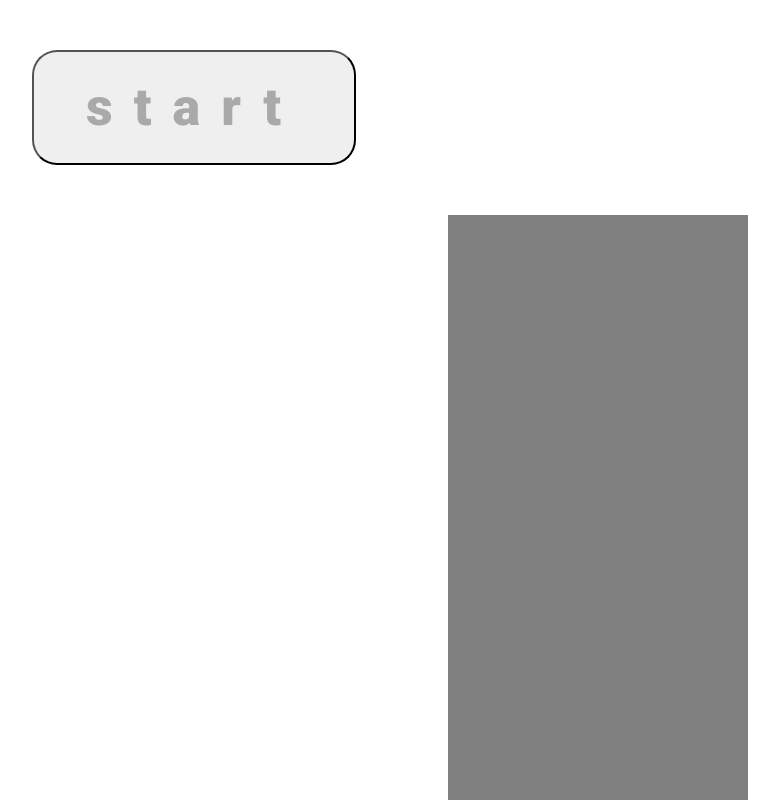
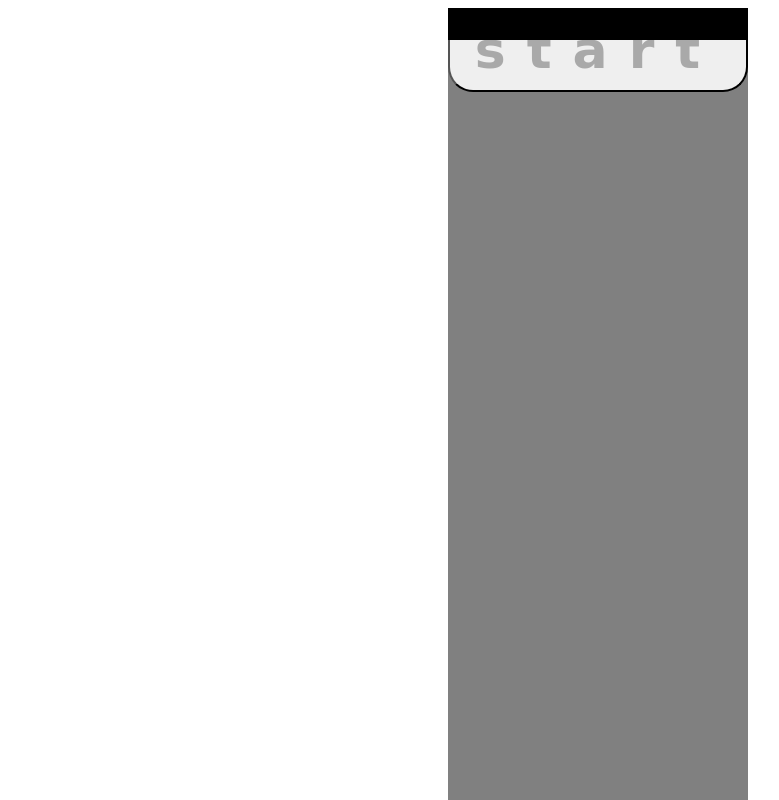
Before and after one commit to Andrey2121-hash/game, a plain HTML site: page index.html in a window 1280 px wide. Shown: the top 800 px of the page, without its empty margins (42-821 px from the left). Drawn offline with Linux system fonts and the light colour scheme.

Commit message:
Add files via upload

```diff
--- a/css/main.css
+++ b/css/main.css
@@ -1,21 +1,30 @@
 body{
-    width: 90%;
-    margin: 0 auto;
+
     font-family: 'Roboto', sans-serif;
 
 }
+.game{
+    position: relative;
+    margin: auto;
+    width: 300px;
+    overflow: hidden;
+}
 .start{
-    display: block;
     font-size: 52px;
-    font-family: Roboto;
-    padding: 25px 52px;
+    font-family: cursive;
+    padding: 10px;
     border-radius: 25px;
-    text-align: center;
-    margin: 50px 10px;
     cursor: pointer;
     font-weight: 900;
     letter-spacing: 21px;
     color: darkgray;
+    position: absolute;
+    top: 0;
+    left: 0;
+    margin: 0;
+    width: 100%;
+    z-index: 1;
+
 }
 .hide{
     display: none;
@@ -24,10 +33,10 @@ body{
     width: 50px;
     height: 100px;
     background: transparent url('../img/player.png') center / cover no-repeat;
-
     position: absolute;
     left: 100px;
     bottom: 10px;
+
 }
 .gameArea{
     width: 300px;
@@ -44,3 +53,16 @@ body{
     background: #fff;
     left: 150px
 }
+.score{
+    position: absolute;
+    top: 0;
+    left: 0;
+    width:100%;
+    background-color: #000;
+    padding: 1rem;
+    font-size: 1.5rem;
+    color: silver;
+    z-index: 2;
+    text-align: left;
+    font-weight: 700;
+}
--- a/index.html
+++ b/index.html
@@ -8,10 +8,14 @@
     <title>Document</title>
 </head>
 <body>
-<div class="score"></div>
+
 <div class="game">
+    <div class="score"></div>
     <button class="start">start</button>
-    <div class="gameArea"></div>
+    <div class="gameArea">
+
+
+    </div>
 </div>
 
     <script src="js/main.js"></script>
--- a/js/main.js
+++ b/js/main.js
@@ -26,7 +26,13 @@ let score = document.querySelector('.score'),
  };
 
   function startGame(){
+
     start.classList.add('hide');
+    gameArea.innerHTML = '';
+    car.style.left = '100px';
+    car.style.top ='auto'
+    car.style.bottom = '10px';
+
     for (let i = 0; i < 12; i++){
         const line = document.createElement('div');
         line.classList.add('line');
@@ -44,6 +50,7 @@ let score = document.querySelector('.score'),
         enemy.style.background = 'transparent url("./img/enemy.png") center / cover no-repeat';
         gameArea.appendChild(enemy)
     }
+    setting.score = 0
     setting.start = true;
     gameArea.appendChild(car);
     setting.x =car.offsetLeft;
@@ -53,6 +60,8 @@ let score = document.querySelector('.score'),
   };
   function playGame(){
       if (setting.start){
+          setting.score += setting.speed
+          score.textContent= 'SCORE'+ setting.score
           moveRoad();
           moveEnemy();
 
@@ -101,6 +110,17 @@ function moveRoad (){
 function moveEnemy(){
     let enemy =document.querySelectorAll('.enemy');
     enemy.forEach(function(item1){
+        let carRect = car.getBoundingClientRect();
+        let enemyRect =item1.getBoundingClientRect();
+        if(carRect.top <= enemyRect.bottom
+            && carRect.right>= enemyRect.left
+            && carRect.left <= enemyRect.right
+            && carRect.bottom>= enemyRect.top){
+            setting.start =  false
+            start.classList.remove('hide')
+            start.style.top = score.offsetHeight ;
+        }
+
         item1.y +=  setting.speed / 2;
         item1.style.top = item1.y +'px';
         if(item1.y > document.documentElement.clientHeight){
```
